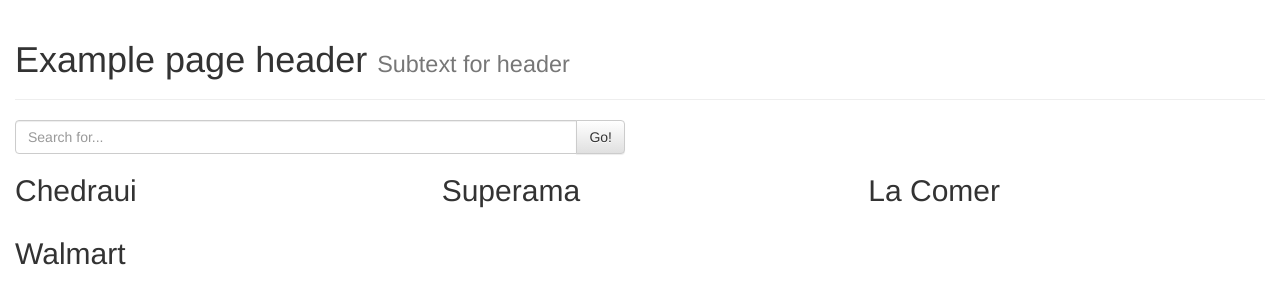
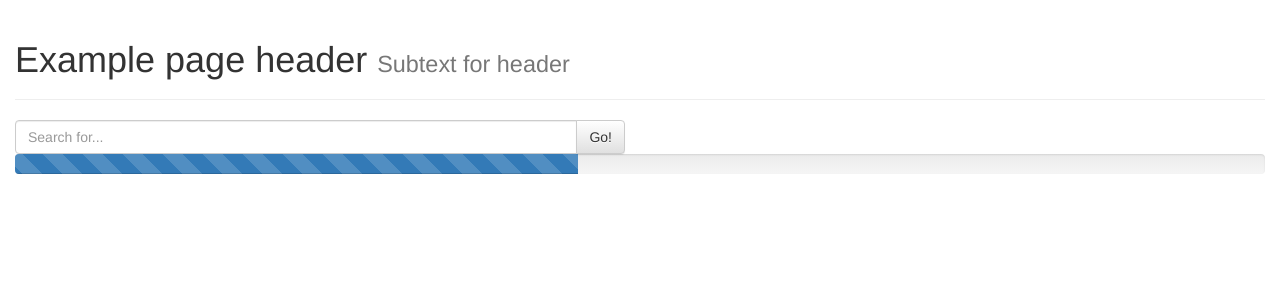
Before and after one commit to humandesignlab/superJapi, a Flask app: page / in a window 1280 px wide. Shown: the top 304 px of the page. Run offline with Flask 2, Linux system fonts and the light colour scheme; some libraries are stand-ins or nearby versions.

Commit message:
Add a progress bar

```diff
--- a/static/js/searchResult.js
+++ b/static/js/searchResult.js
@@ -5,9 +5,11 @@ app.controller('searchCtrl', function($scope, $http){
 
 	$scope.init = function () {
     // function implementation
+    	$scope.loaded = false;
     	$http.get('http://127.0.0.1:5000/superJapi/api/v1.0/searchResult')
 		.then(function(response){
 			$scope.data = response.data;
+			$scope.loaded = true;
 
 			/*console.log(response.data.length)
 			for (var i = 0; i < response.data.length; i ++) {
--- a/templates/index.html
+++ b/templates/index.html
@@ -29,6 +29,12 @@
 			  </div><!-- /.col-lg-6 -->
 			</div><!-- /.row -->
 
+			<div ng-if="!loaded" class="progress">
+			  <div class="progress-bar progress-bar-striped active" role="progressbar" aria-valuenow="45" aria-valuemin="0" aria-valuemax="100" style="width: 45%">
+			    <span class="sr-only">45% Complete</span>
+			  </div>
+			</div>
+			<div ng-if="loaded">
 				<div class="row">
 					<div class="col-sm-3 col-md-4">
 					<h2>Chedraui</h2>
@@ -82,7 +88,7 @@
 					    </div>
 					</div>
 				</div>
-
+			</div> <!--loaded-->
 		{% endraw %}
 		</div>
 
```
Lines whose indentation alone changed are shown as unchanged.
